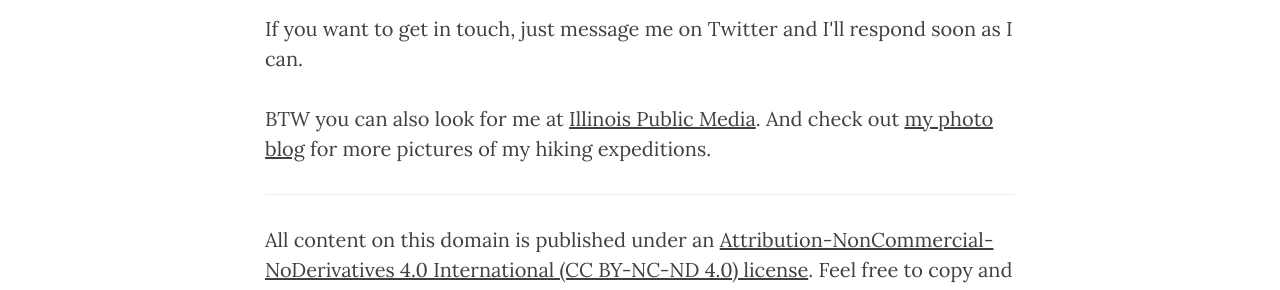
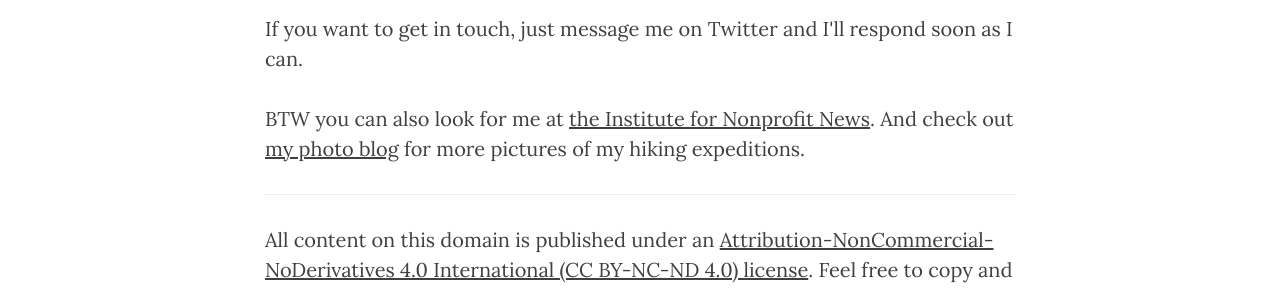
Before and after one commit to jackbrighton/jackbrighton.github.io, a Jekyll site: the page built from about.html, in a window 1280 px wide. Shown: the part 1440-1730 px from the top of the page. Built offline with Jekyll 4.4.1, drawn with Linux system fonts in a browser that asks for light colours; nearby versions of some CDN libraries.

Commit message:
update employment

```diff
--- a/about.html
+++ b/about.html
@@ -19,6 +19,6 @@ header-img: "img/zion.jpg"
 
 <hr>
 <p>If you want to get in touch, just message me on Twitter and I'll respond soon as I can.</p>
-<p>BTW you can also look for me at <a href="http://will.illinois.edu">Illinois Public Media</a>. And check out <a href="http://jackatwill.com/">my photo blog</a> for more pictures of my hiking expeditions.</p>
+<p>BTW you can also look for me at <a href="http://inn.org">the Institute for Nonprofit News</a>. And check out <a href="http://jackatwill.com/">my photo blog</a> for more pictures of my hiking expeditions.</p>
 <hr>
 <p>All content on this domain is published under an <a href="https://creativecommons.org/licenses/by-nc-nd/4.0/">Attribution-NonCommercial-NoDerivatives 4.0 International (CC BY-NC-ND 4.0) license</a>. Feel free to copy and redistribute it, with attribution and a link back to the original source.</p>
```
